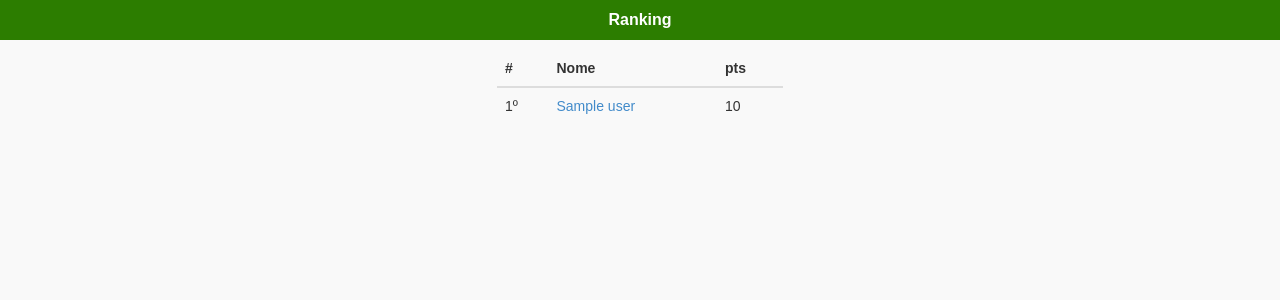
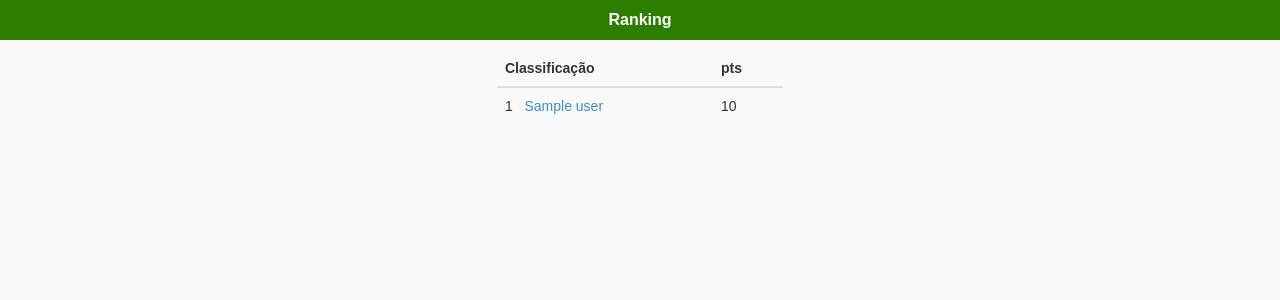
Before and after one commit to tupy/bolao-2014, a Python web app: template bolao/templates/ranking.html in a window 1280 px wide. Shown: the top 300 px of the page. Run offline with Jinja, Linux system fonts and the light colour scheme; the template is opened without the code that fills it: most values are stand-ins (such as "Sample title", 1, 10 or a date in 2020).

Commit message:
Minor improvements in ranking

```diff
--- a/bolao/templates/ranking.html
+++ b/bolao/templates/ranking.html
@@ -14,15 +14,13 @@
 <table class="table">
   <thead>
     <tr>
-      <th>#</th>
-      <th>Nome</th>
+      <th>Classificação</th>
       <th>pts</th>
     </tr>
   </thead>
   {% for user in users %}
   <tr{{' class=active' if current_user.id == user.id}}>
-    <td>{{loop.index}}º</td>
-    <td><a href="{{url_for('.profile', id=user.id)}}">{{user.name}}{{' (You)' if current_user.id == user.id}}</a></td>
+    <td>{{loop.index}} &nbsp; <a href="{{url_for('.profile', id=user.id)}}">{{user.name}}{{' (You)' if current_user.id == user.id}}</a></td>
     <td>{{user.score_games}}</td>
   </tr>
   {% endfor %}
```
